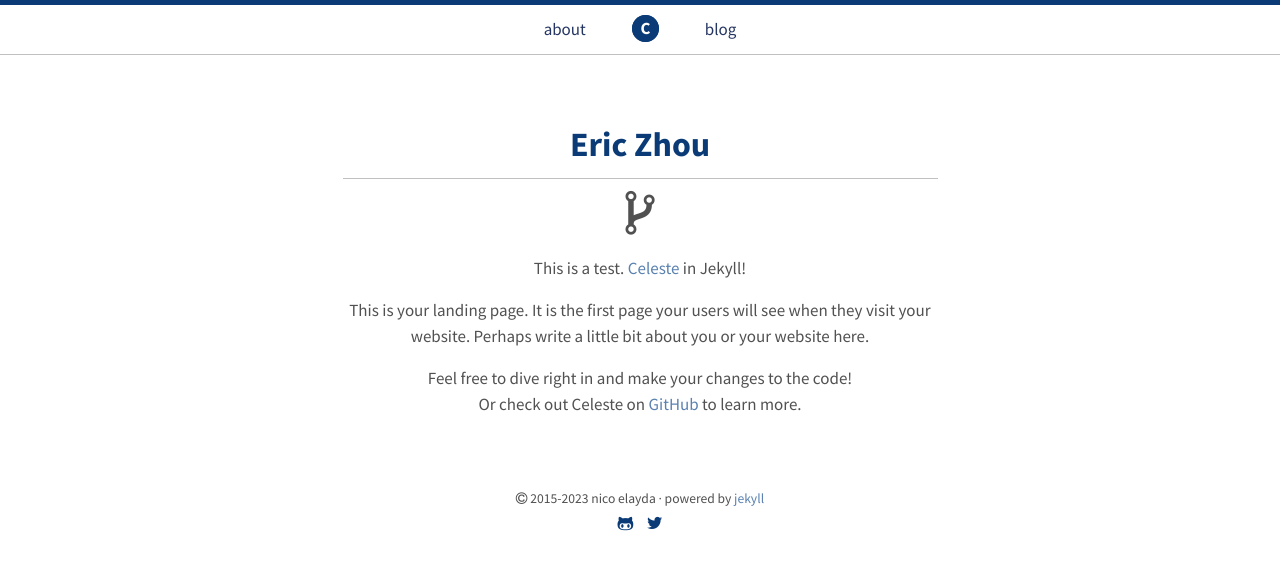
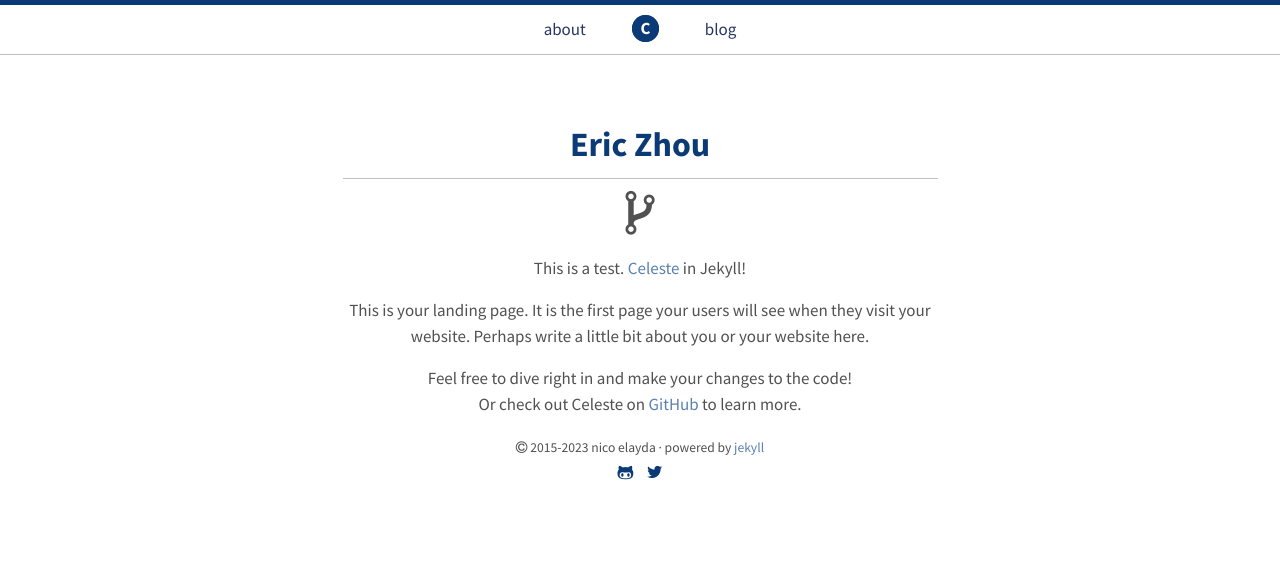
Before and after one commit to eric-fz/eric-fz.github.io, a Jekyll site: the page built from index.html, in a window 1280 px wide. Shown: the top 570 px of the page. Built offline with Jekyll 4.4.1, drawn with Linux system fonts in a browser that asks for light colours.

Commit message:
Update index.html

```diff
--- a/index.html
+++ b/index.html
@@ -2,7 +2,7 @@
 layout: default
 title: Home
 ---
-<div class="page">
+<div class="default">
 
   <header>
     <h1 class="landing-title">Eric Zhou</h1>
```
